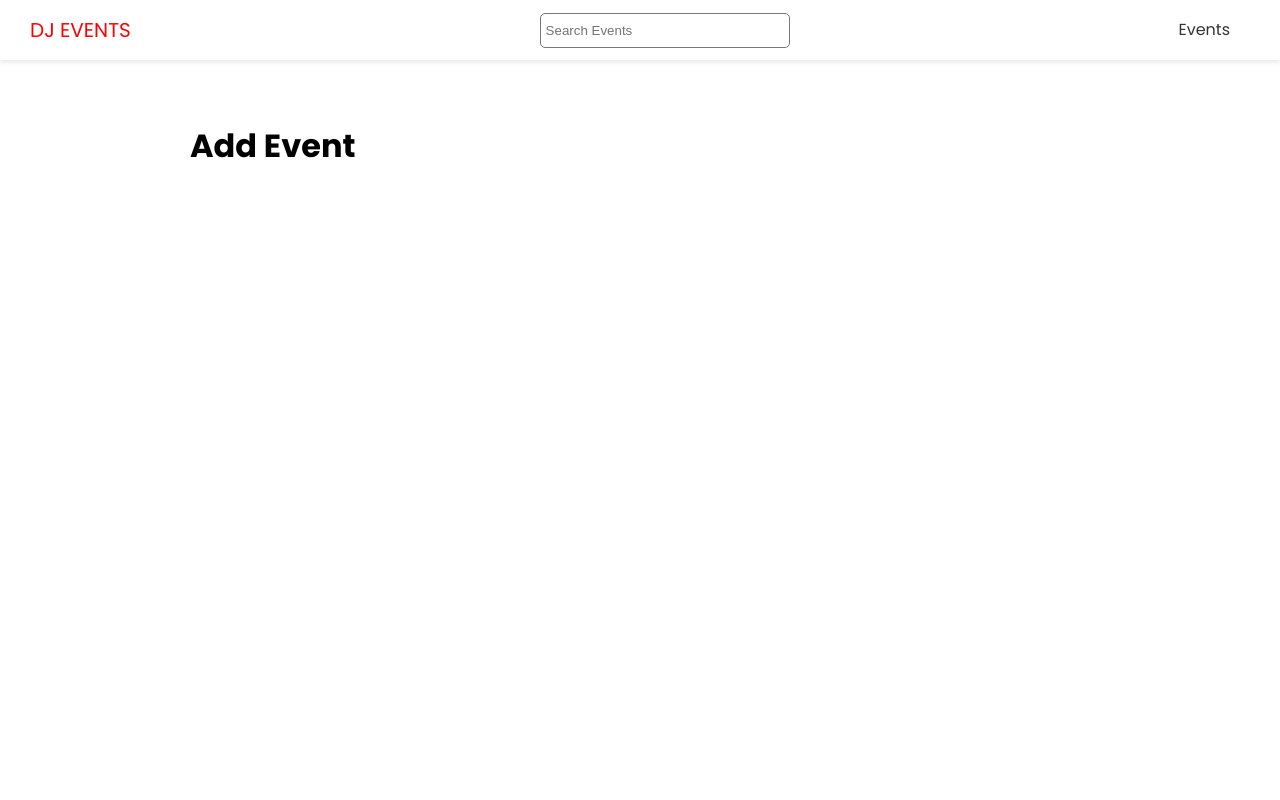
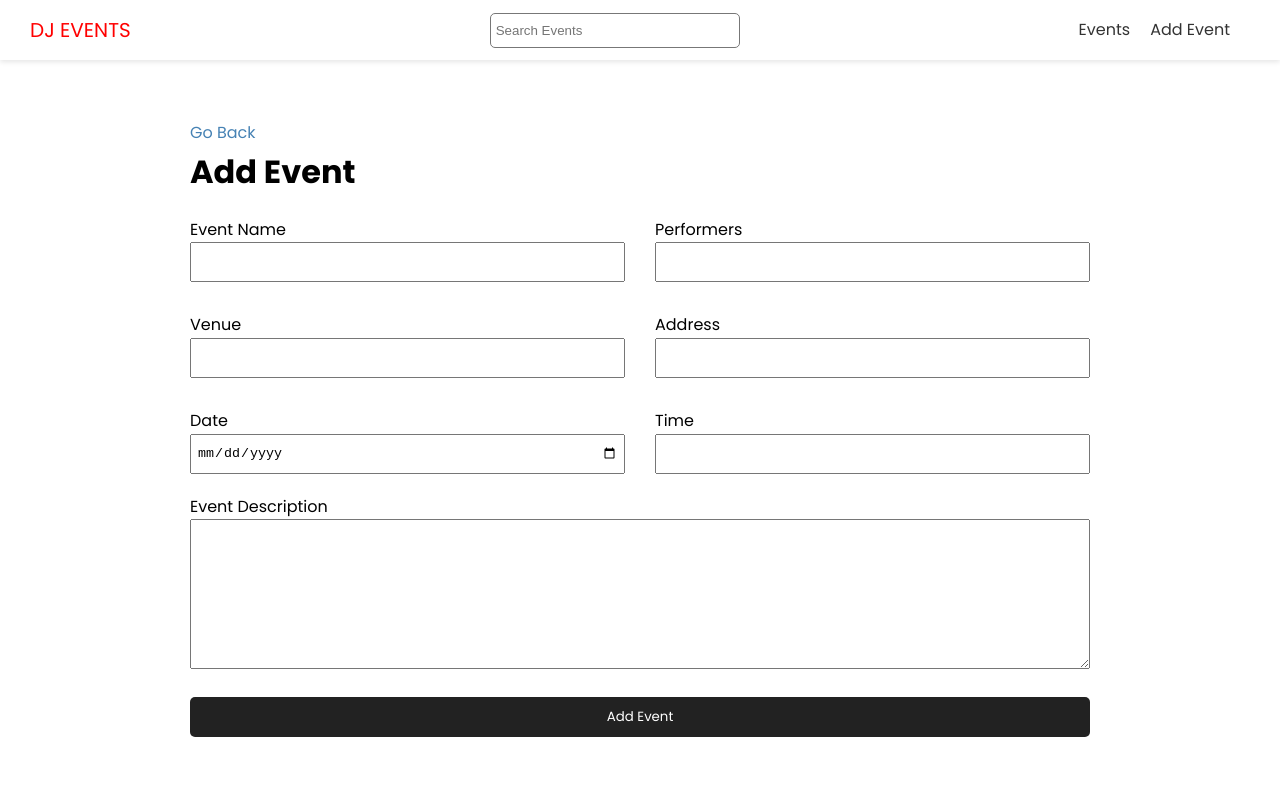
Before and after one commit to shettykaran21/dj-events-frontend, a Next.js app: page /events/add in a window 1280 px wide. Shown: the top 800 px of the page. Built offline with nearby package versions, Linux system fonts and the light colour scheme.

Commit message:
Add event page

```diff
--- a/components/Header.js
+++ b/components/Header.js
@@ -19,6 +19,11 @@ const Header = () => {
               <a>Events</a>
             </Link>
           </li>
+          <li>
+            <Link href="/events/add">
+              <a>Add Event</a>
+            </Link>
+          </li>
         </ul>
       </nav>
     </header>
--- a/package.json
+++ b/package.json
@@ -12,6 +12,7 @@
     "qs": "^6.10.1",
     "react": "17.0.2",
     "react-dom": "17.0.2",
-    "react-icons": "^4.2.0"
+    "react-icons": "^4.2.0",
+    "react-toastify": "^7.0.4"
   }
 }
--- a/pages/events/add.js
+++ b/pages/events/add.js
@@ -1,9 +1,148 @@
+import { useState } from 'react';
+import { useRouter } from 'next/router';
+import Link from 'next/link';
+import { ToastContainer, toast } from 'react-toastify';
+import 'react-toastify/dist/ReactToastify.css';
+
+import styles from '@/styles/Form.module.css';
+import { API_URL } from '@config/index';
 import Layout from '@/components/Layout';
 
 const AddEvent = () => {
+  const [formData, setFormData] = useState({
+    name: '',
+    performers: '',
+    venue: '',
+    address: '',
+    date: '',
+    time: '',
+    description: '',
+  });
+
+  const router = useRouter();
+
+  const submitHandler = async (e) => {
+    e.preventDefault();
+
+    const hasEmptyField = Object.values(formData).some(
+      (element) => element === ''
+    );
+
+    if (hasEmptyField) {
+      toast.error('Please fill in all fields', {
+        position: toast.POSITION.BOTTOM_LEFT,
+      });
+      return;
+    }
+
+    const res = await fetch(`${API_URL}/events`, {
+      method: 'POST',
+      headers: {
+        'Content-Type': 'application/json',
+      },
+      body: JSON.stringify(formData),
+    });
+
+    if (!res.ok) {
+      if (res.status === 403 || res.status === 401) {
+        toast.error('No token included', {
+          position: toast.POSITION.BOTTOM_LEFT,
+        });
+        return;
+      }
+      toast.error('Something Went Wrong', {
+        position: toast.POSITION.BOTTOM_LEFT,
+      });
+    } else {
+      const event = await res.json();
+      router.push(`/events/${event.slug}`);
+    }
+  };
+
+  const inputChangeHandler = (e) => {
+    setFormData({ ...formData, [e.target.name]: e.target.value });
+  };
+
   return (
     <Layout title="Add New Event">
+      <Link href="/events">Go Back</Link>
       <h1>Add Event</h1>
+      <ToastContainer />
+      <form onSubmit={submitHandler} className={styles.form}>
+        <div className={styles.grid}>
+          <div>
+            <label htmlFor="name">Event Name</label>
+            <input
+              type="text"
+              name="name"
+              id="name"
+              value={formData.name}
+              onChange={inputChangeHandler}
+            />
+          </div>
+          <div>
+            <label htmlFor="performers">Performers</label>
+            <input
+              type="text"
+              name="performers"
+              id="performers"
+              value={formData.performers}
+              onChange={inputChangeHandler}
+            />
+          </div>
+          <div>
+            <label htmlFor="venue">Venue</label>
+            <input
+              type="text"
+              name="venue"
+              id="venue"
+              value={formData.venue}
+              onChange={inputChangeHandler}
+            />
+          </div>
+          <div>
+            <label htmlFor="address">Address</label>
+            <input
+              type="text"
+              name="address"
+              id="address"
+              value={formData.address}
+              onChange={inputChangeHandler}
+            />
+          </div>
+          <div>
+            <label htmlFor="date">Date</label>
+            <input
+              type="date"
+              name="date"
+              id="date"
+              value={formData.date}
+              onChange={inputChangeHandler}
+            />
+          </div>
+          <div>
+            <label htmlFor="time">Time</label>
+            <input
+              type="text"
+              name="time"
+              id="time"
+              value={formData.time}
+              onChange={inputChangeHandler}
+            />
+          </div>
+        </div>
+        <div>
+          <label htmlFor="description">Event Description</label>
+          <textarea
+            type="text"
+            name="description"
+            id="description"
+            value={formData.description}
+            onChange={inputChangeHandler}
+          ></textarea>
+        </div>
+        <input type="submit" value="Add Event" className="btn" />
+      </form>
     </Layout>
   );
 };
--- /dev/null
+++ b/styles/Form.module.css
@@ -0,0 +1,40 @@
+.form label {
+  display: block;
+}
+
+.form input {
+  padding: 5px;
+  width: 100%;
+  height: 40px;
+}
+
+.form textarea {
+  padding: 5px;
+  width: 100%;
+  height: 150px;
+}
+
+.form input[type='submit'] {
+  display: block;
+  width: 100%;
+  margin: 20px 0 30px;
+}
+
+.form .file {
+  border: 1px #ccc solid;
+  background-color: #f4f4f4;
+  padding: 10px;
+}
+
+.grid {
+  display: grid;
+  grid-template-columns: 1fr 1fr;
+  gap: 30px;
+  margin-bottom: 20px;
+}
+
+@media (max-width: 600px) {
+  .grid {
+    grid-template-columns: 1fr;
+  }
+}
--- a/styles/globals.css
+++ b/styles/globals.css
@@ -33,7 +33,8 @@ h1 {
 
 .btn {
   display: inline-block;
-  background: red;
+  background: #222;
+  font-family: inherit;
   color: #fff;
   padding: 1rem 2rem;
   cursor: pointer;
```
Also changed, not shown: 1 other file (tests, documents, lock files or other folders).
